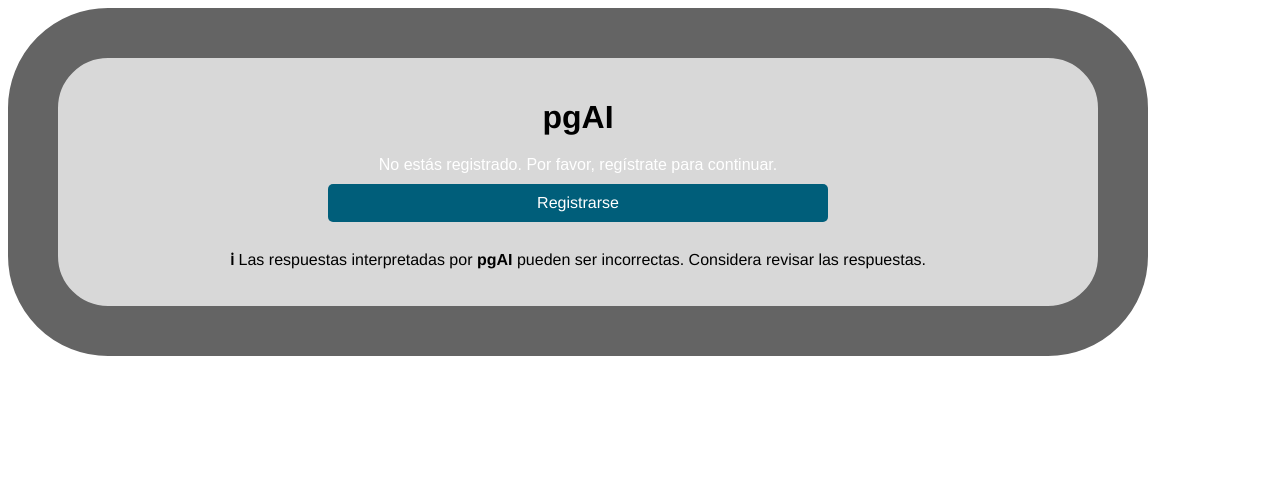
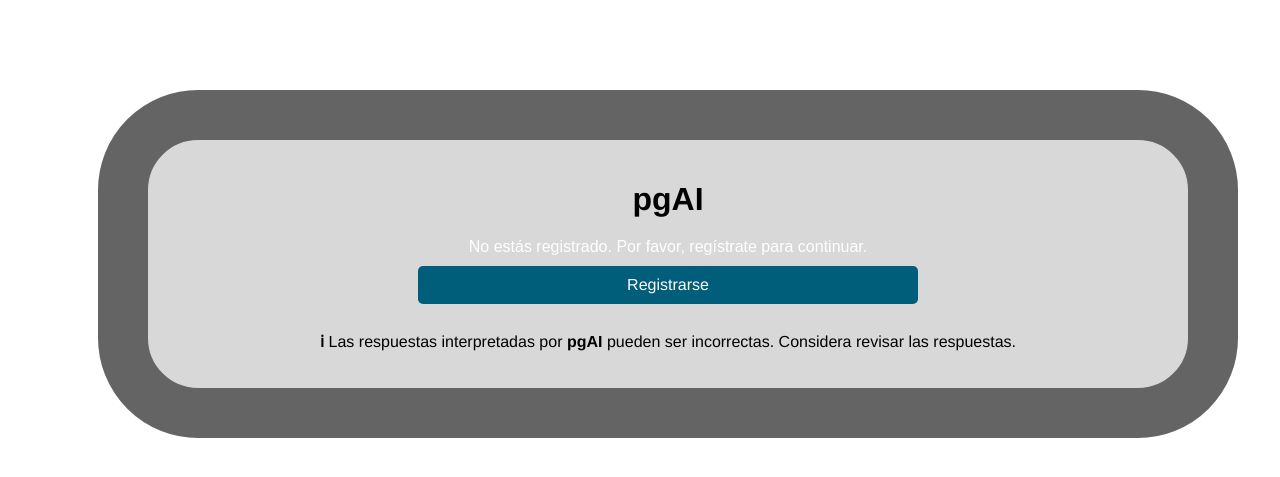
Before and after one commit to pgsystems/pgsystems.github.io, a PHP site: page / in a window 1280 px wide. Shown: the top 477 px of the page. Run offline with PHP 8.4, Linux system fonts and the light colour scheme.

Commit message:
Update styles.css

```diff
--- a/styles.css
+++ b/styles.css
@@ -18,6 +18,7 @@ body {
     text-align: center; /* Centra el texto dentro del contenedor */
     background-color: rgb(216, 216, 216);
     box-shadow: 2 4px 6px rgba(0, 0, 0, 0.1);
+    margin: 90px;
 }
 
 h1 {
```
